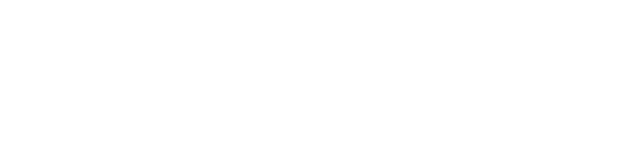
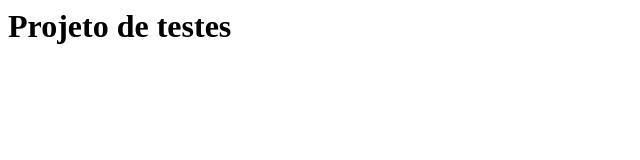
Before and after one commit to koitim/curso-git, a plain HTML site: page index.html in a window 1280 px wide. Shown: the whole page, without its empty margins (0-640 px from the left). Drawn offline with Linux system fonts and the light colour scheme.

Commit message:
Titulo da pagina

```diff
--- a/index.html
+++ b/index.html
@@ -2,5 +2,6 @@
 	<head>
 	</head>
 	<body>
+		<h1>Projeto de testes</h1>
 	</body>
 </html>
```
